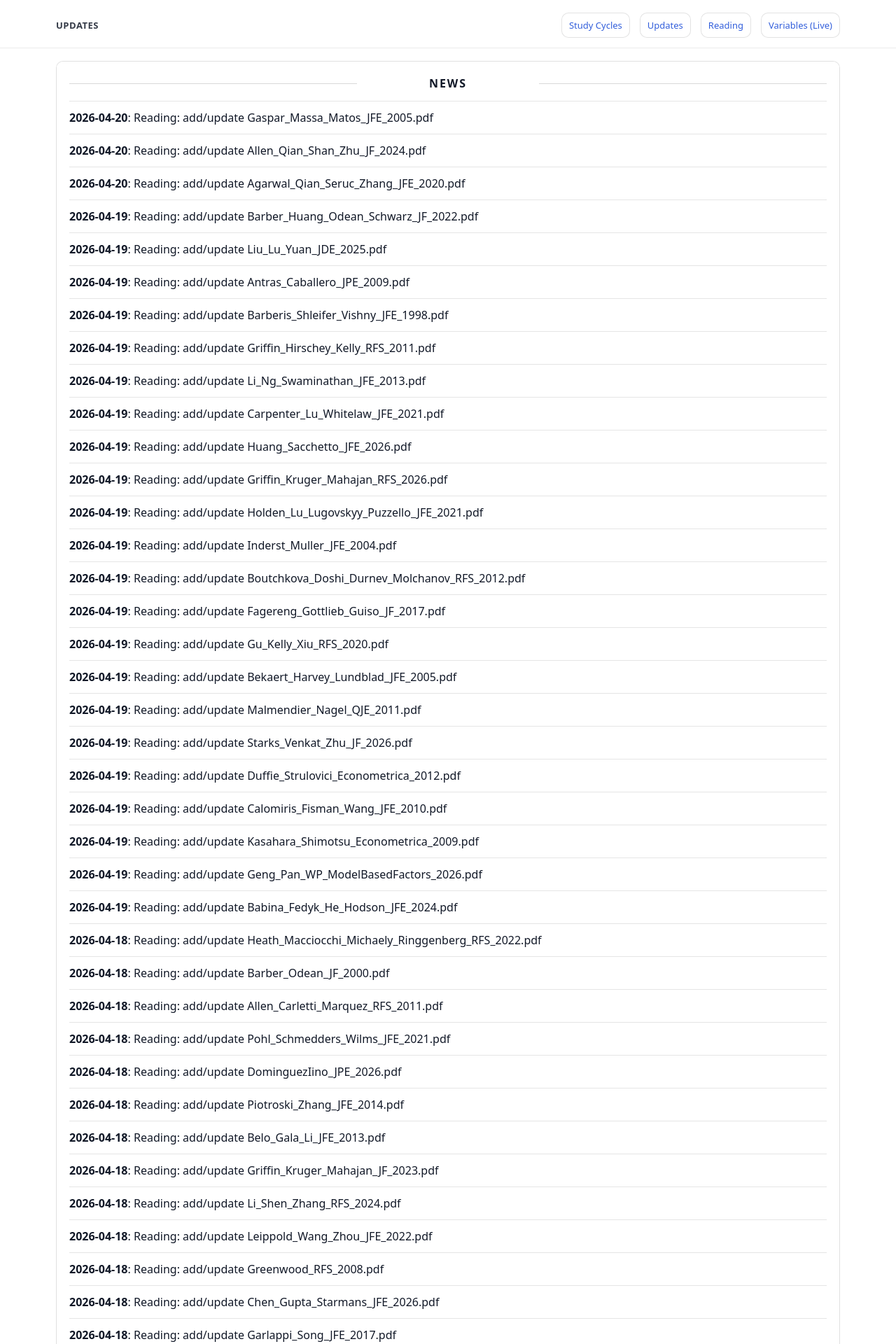
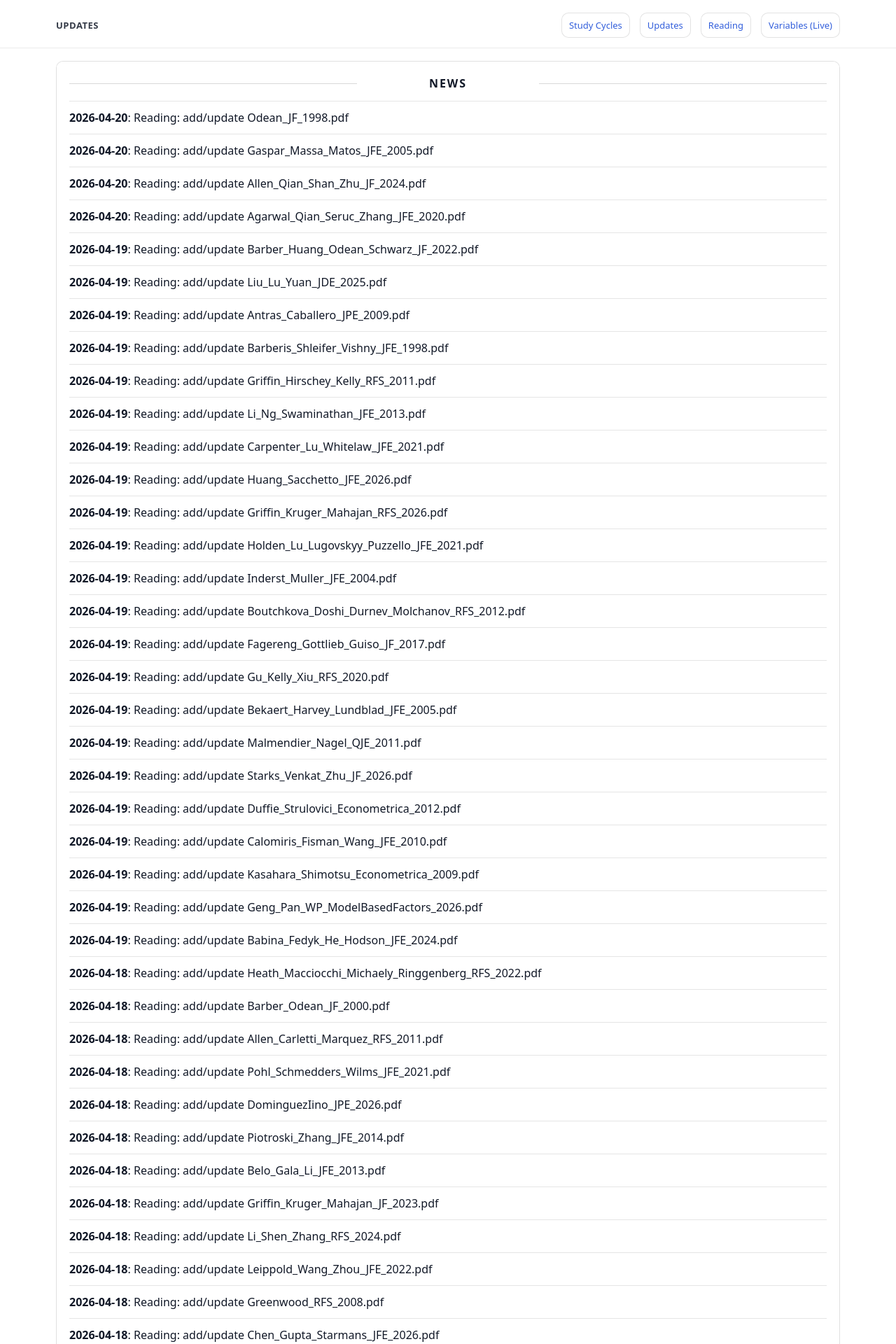
Before and after one commit to yaxinzn/study-archive, a Jekyll site: the page built from updates/index.md, in a window 1280 px wide. Shown: the top 1920 px of the page at 70% size. Built offline with Jekyll 4.4.1, drawn with Linux system fonts in a browser that asks for light colours; some of the changed text lies outside the part shown.

Commit message:
chore: update NEWS feed

```diff
--- a/_data/news.yml
+++ b/_data/news.yml
@@ -1,4 +1,7 @@
 # Auto-generated update history (sorted newest -> oldest). Do not edit manually.
+- ts: "1776639227"
+  date: "2026-04-20"
+  title: "Reading: add/update Odean_JF_1998.pdf"
 - ts: "1776636405"
   date: "2026-04-20"
   title: "Reading: add/update Gaspar_Massa_Matos_JFE_2005.pdf"
```
